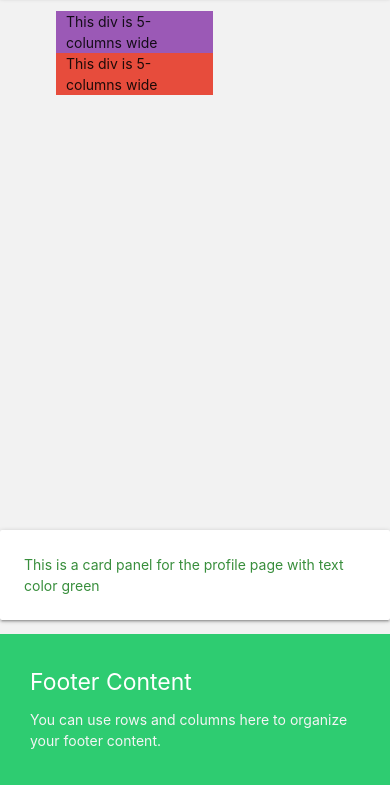
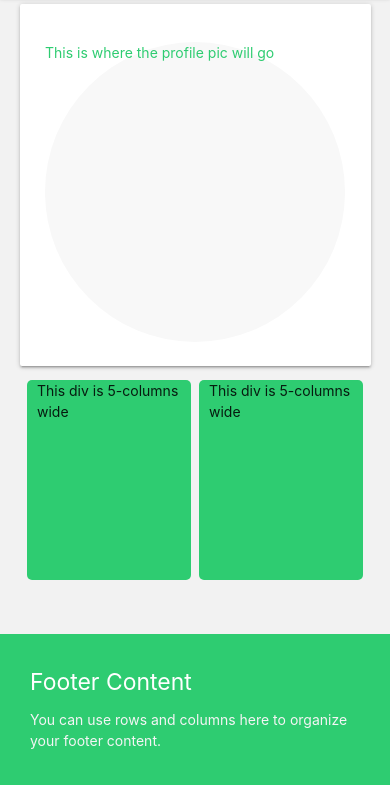
Before and after one commit to FinnCavanagh/plannerr-api, a plain HTML site: page Front_end_app/user_page.html in a window 390 px wide. Shown: the part 59-844 px from the top of the page. Drawn offline with nearby package versions, Linux system fonts and the light colour scheme.

Commit message:
curved edges and perfected gap by makin git a percentage to make more responsive

```diff
--- a/Front_end_app/public/css/style.css
+++ b/Front_end_app/public/css/style.css
@@ -55,17 +55,35 @@ body {
 }
 
 #righthalf {
-  background-color: #e74c3c;
-  width: 45%;
-  margin-left: 36px;
+  background-color: #2ecc71;
+  width: 47%;
+  border-radius: 5px;
+  margin-left: 2%;
+/*  margin-right: 1%;*/
+  height: 200px;
 }
 
 #lefthalf {
-  background-color: #9b59b6;
-  width: 45%;
-  margin-left: 36px;
+  background-color: #2ecc71;
+  width: 47%;
+  border-radius: 5px;
+/*  margin-right: 2%;*/
+  margin-left: 2%;
+  height: 200px;
 }
 
- #middle {
+.tile {
+ position: relative;
+ margin: 5px;
+ color: #303030 ;
+ background-color: #F8F8F8;
+ border-color: 303030;
+ border-radius: 50%;
+ width: 300px;
+ height: 300px;
+ margin: 0 auto;
+}
 
+p {
+  color: #2ecc71;
 }
--- a/Front_end_app/user_page.html
+++ b/Front_end_app/user_page.html
@@ -21,6 +21,16 @@
 
   <main>
     <div class="container">
+      <div class="card-panel">
+
+      <ul class="tile">
+        <div id="gig-content">
+        <p>This is where the profile pic will go</p>
+        </div>
+      </ul>
+      </div>
+    </div>
+    <div class="container" id="activitycolumns">
       <div class="row">
         <ul>
           <li><div class="col s6" id="lefthalf">This div is 5-columns wide</div></li>
@@ -29,10 +39,6 @@
       </div>
     </div>
   </main>
-
-  <div class="card-panel">
-    <span class="green-text text-darken-2">This is a card panel for the profile page with text color green</span>
-  </div>
   <footer class="page-footer">
     <div class="container">
       <div class="row">
```
Lines whose indentation alone changed are shown as unchanged.
